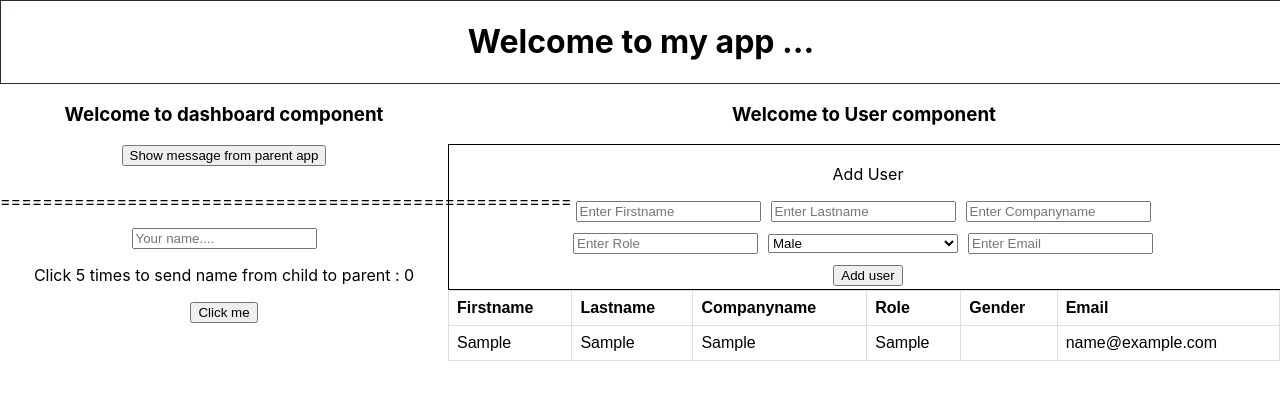
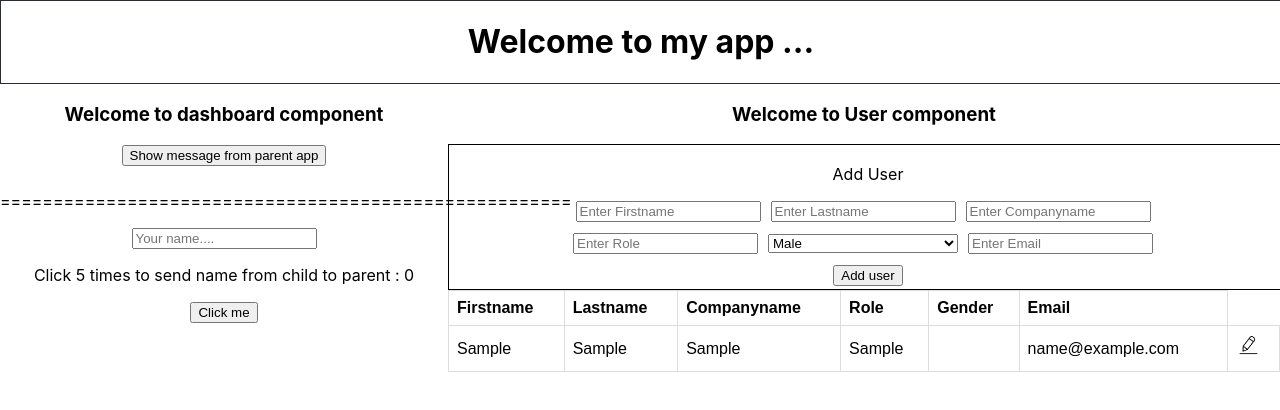
Before and after one commit to mayuriv-webonise/react-basics-learnings, a React (Create React App) app in the folder my-react-practice-app/: page / in a window 1280 px wide. Both pictures are taken after typing "Sample", "Sample", "Sample", "Sample", "name@example.com" into the empty fields and a click on the button "Add user". Shown: the top 410 px of the page. Built offline with nearby package versions, Linux system fonts and the light colour scheme; no server answers.

Commit message:
list and key changes

```diff
--- a/my-react-practice-app/src/App.css
+++ b/my-react-practice-app/src/App.css
@@ -39,6 +39,9 @@
     transform: rotate(360deg);
   }
 }
+.editImg{
+  width: 25px;
+}
 table {
   font-family: arial, sans-serif;
   border-collapse: collapse;
@@ -50,7 +53,9 @@ td, th {
   text-align: left;
   padding: 8px;
 }
-
+thead :nth-child(n) {
+  font-weight: bold;
+}
 tr:nth-child(even) {
   background-color: #dddddd;
 }
--- a/my-react-practice-app/src/User.js
+++ b/my-react-practice-app/src/User.js
@@ -1,11 +1,13 @@
 import React from 'react';
 import './App.css';
+import './';
 import axios from "axios";
 
 function User(props) {
     const [dataArray, setDataArray] = React.useState([]);
+    const [editClicked, setEditClicked] = React.useState(false);
     const [userObject, setUserObject] = React.useState({
-        firstname: '', lastname: '', companyname: '', role: '', about: '', email: ''
+        id: '',firstname: '', lastname: '', companyname: '', role: '', about: '', email: ''
     });
     let tableHeders = ['Firstname', 'Lastname', 'Companyname', 'Role', 'Gender', 'Email'];
 
@@ -27,8 +29,8 @@ function User(props) {
     }, []);
     //UseEffect hook called whenever dependant state gets changed
     React.useEffect(() => {
-        console.log(dataArray)
-    }, [dataArray]);
+        console.log(dataArray,userObject)
+    }, [dataArray, userObject]);
 
 
     const handleInputChange = (evt) => {
@@ -38,22 +40,45 @@ function User(props) {
         setUserObject((userObject) => ({ ...userObject, [name]: value }));
     }
 
-    const handleAddUser = () => {
-        setDataArray(dataArray => [...dataArray, userObject]);
-        setUserObject(
-            {
-                firstname: '', lastname: '', companyname: '', role: '', about: 'M', email: ''
-            });
-        console.log(dataArray);
+    const handleAddUser = (e) => {
+        e.preventDefault();
+        if(editClicked){
+            setEditClicked(false);
+            let tempData = dataArray;
+            tempData.map((item)=> {
+                if(item.id === userObject.id){
+                    item=Object.assign(item, userObject);
+                }
+            })
+
+            setDataArray(tempData);
+            setUserObject(
+                {
+                    id:'',firstname: '', lastname: '', companyname: '', role: '', about: 'M', email: ''
+                });
+
+        } else {
+            let obj = {...userObject, id:Math.floor(Math.random() * 100)}
+
+            setDataArray(dataArray => [...dataArray, userObject]);
+            setUserObject(
+                {
+                    id:'',firstname: '', lastname: '', companyname: '', role: '', about: 'M', email: ''
+                });
+        }
+
     }
-
+    const handleEdit = (item) => (e) => {
+        setEditClicked(true);
+      setUserObject(item);
+    }
 
     return (
         <div className="App">
             <div>
                 <h3>Welcome to User component</h3>
             </div>
-            <div style={{ border: '1px solid black', height: '3%', width: '100%', padding: '3px' }}>
+            <form onSubmit={handleAddUser} style={{ border: '1px solid black', height: '3%', width: '100%', padding: '3px' }}>
                 <p>Add User</p>
                 <div style={{ marginBottom: '10px' }}>
                     <input className='mr-10' placeholder='Enter Firstname'
@@ -83,29 +108,33 @@ function User(props) {
                         value={userObject.email}
                         onChange={handleInputChange}>
                     </input>
+
                 </div>
                 <div>
-                    <button onClick={handleAddUser}> Add user</button>
+                    {editClicked ? <button type='submit'> Edit user</button> : <button type='submit'> Add user</button>}
+
                 </div>
 
-            </div>
+            </form>
             <div>
                 <table>
                     <thead>
-                        {tableHeders.map((item) => <th>{item}</th>)}
+                        {tableHeders.map((item, index) => <td key={index}>{item}</td>)}
                     </thead>
 
                     {dataArray && dataArray.map((item, index) => {
                         return (
-                            <tbody>
-                                <tr key={item.id}>
+                            <tbody key={item.id}>
+                                <tr >
                                     <td>{item.firstname}</td>
                                     <td>{item.lastname}</td>
                                     <td>{item.companyname}</td>
                                     <td>{item.role}</td>
                                     <td>{item.about}</td>
                                     <td>{item.email}</td>
-                                </tr></tbody>
+                                    <td><img className='editImg' src="./edit-icon.jpg" onClick={handleEdit(item)}/></td>
+                                </tr>
+                            </tbody>
                         )
                     })}
                 </table>
```
Also changed, not shown: my-react-practice-app/public/edit-icon.jpg (added), my-react-practice-app/src/edit-icon.jpg (added).
